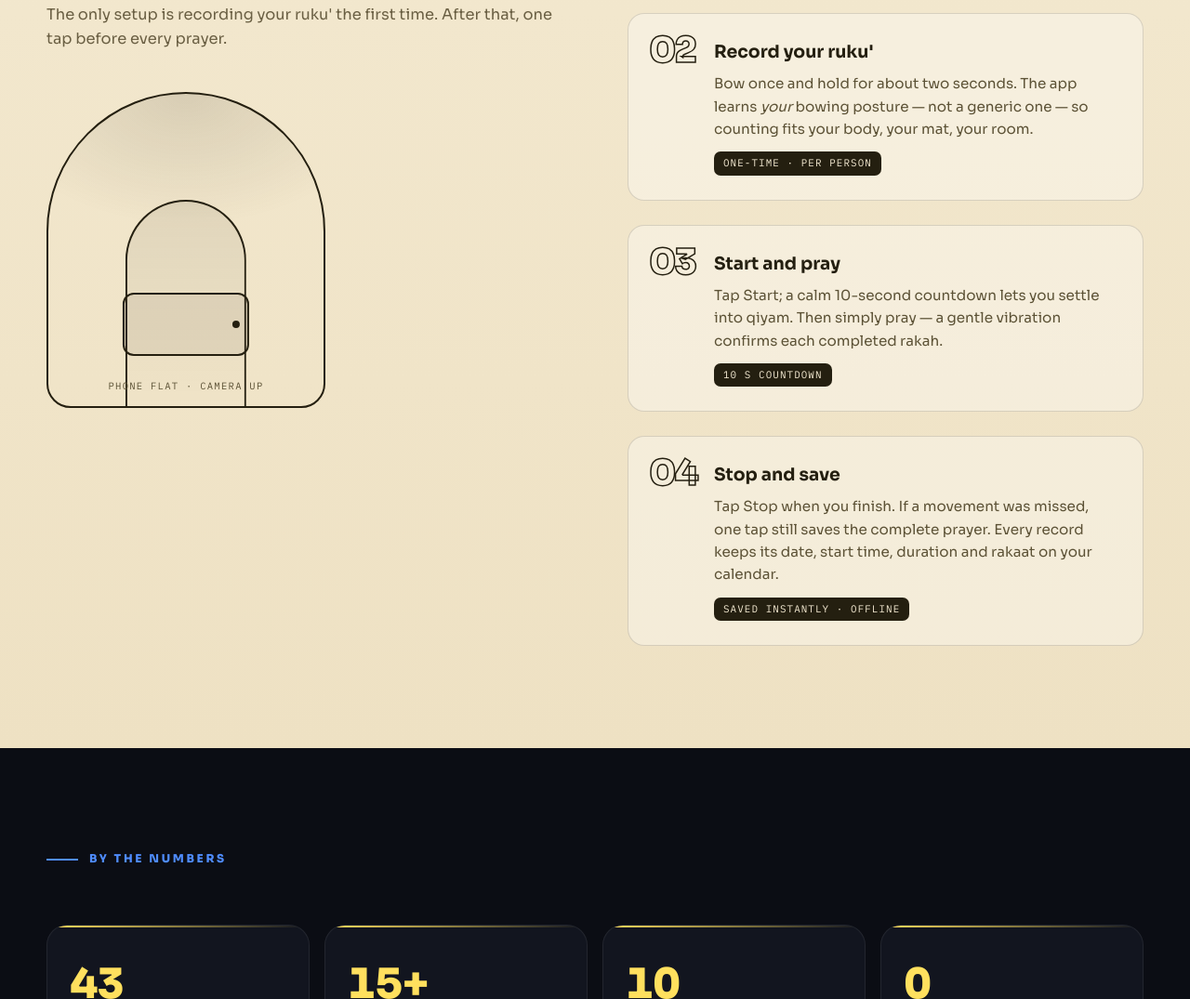
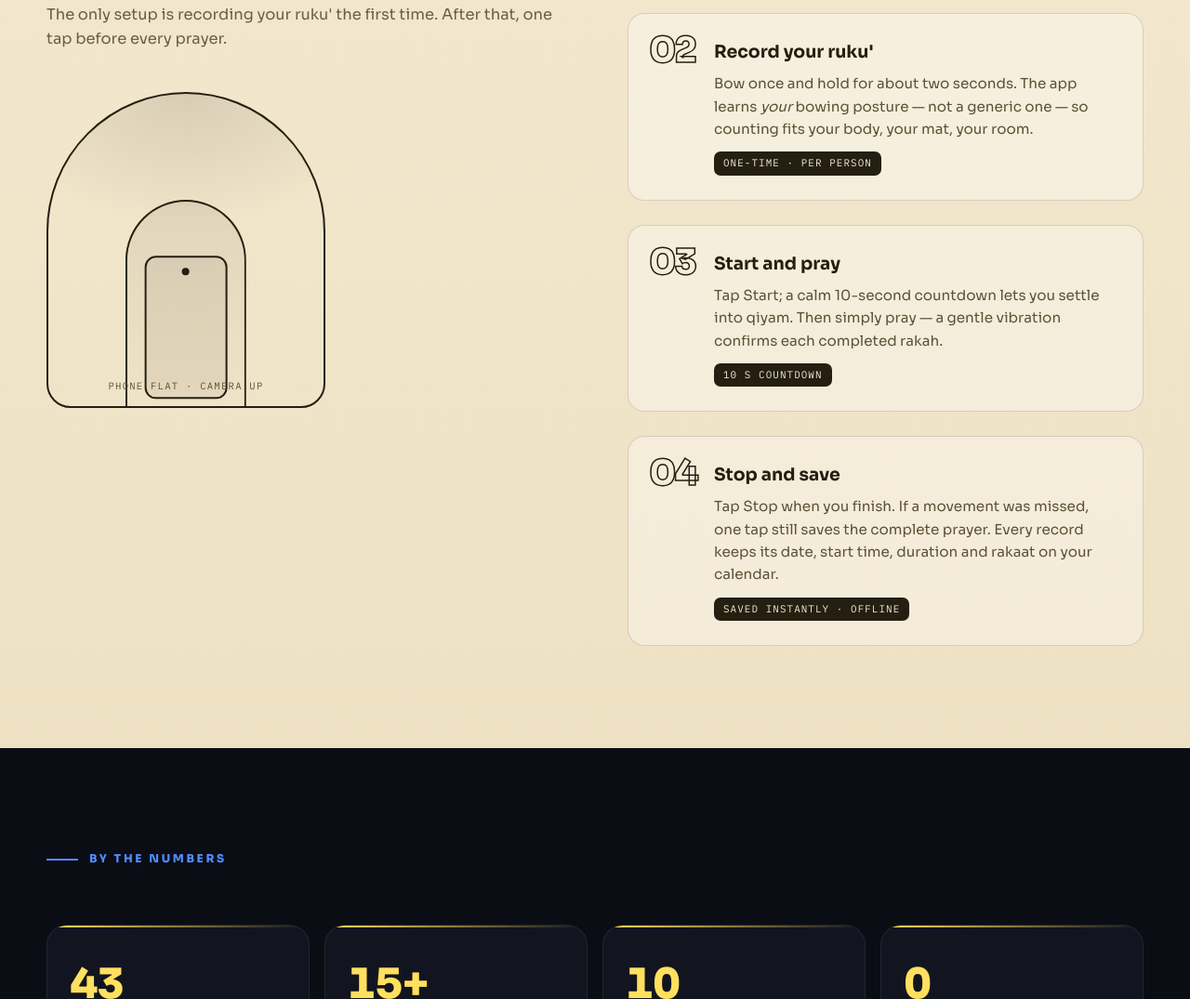
Before and after one commit to alkashkyforai/kamrakaa, a plain HTML site: page index.html in a window 1280 px wide. Shown: the part 2897-3972 px from the top of the page at 93% size. Drawn offline with Linux system fonts and the light colour scheme.

Commit message:
testing translation fix

```diff
--- a/index.html
+++ b/index.html
@@ -1075,23 +1075,24 @@
         position: absolute;
         left: 50%;
         bottom: 16%;
-        translate: -50% 0;
-        width: 46%;
+        translate: -50% 30%;
+        width: 30%;
         aspect-ratio: 2/1;
         border: 2px solid #241f10;
         border-radius: 12px;
         background: rgba(36, 31, 16, 0.06);
+        height: 46%;
       }
       .arch-demo .phone-flat::after {
         content: "";
         position: absolute;
-        right: 8px;
-        top: 50%;
-        translate: 0 -50%;
+        top: 10%;
+        translate: 50% -50%;
         width: 8px;
         height: 8px;
         border-radius: 50%;
         background: #241f10;
+        right: 50%;
       }
       .arch-demo .cap {
         position: absolute;
```
